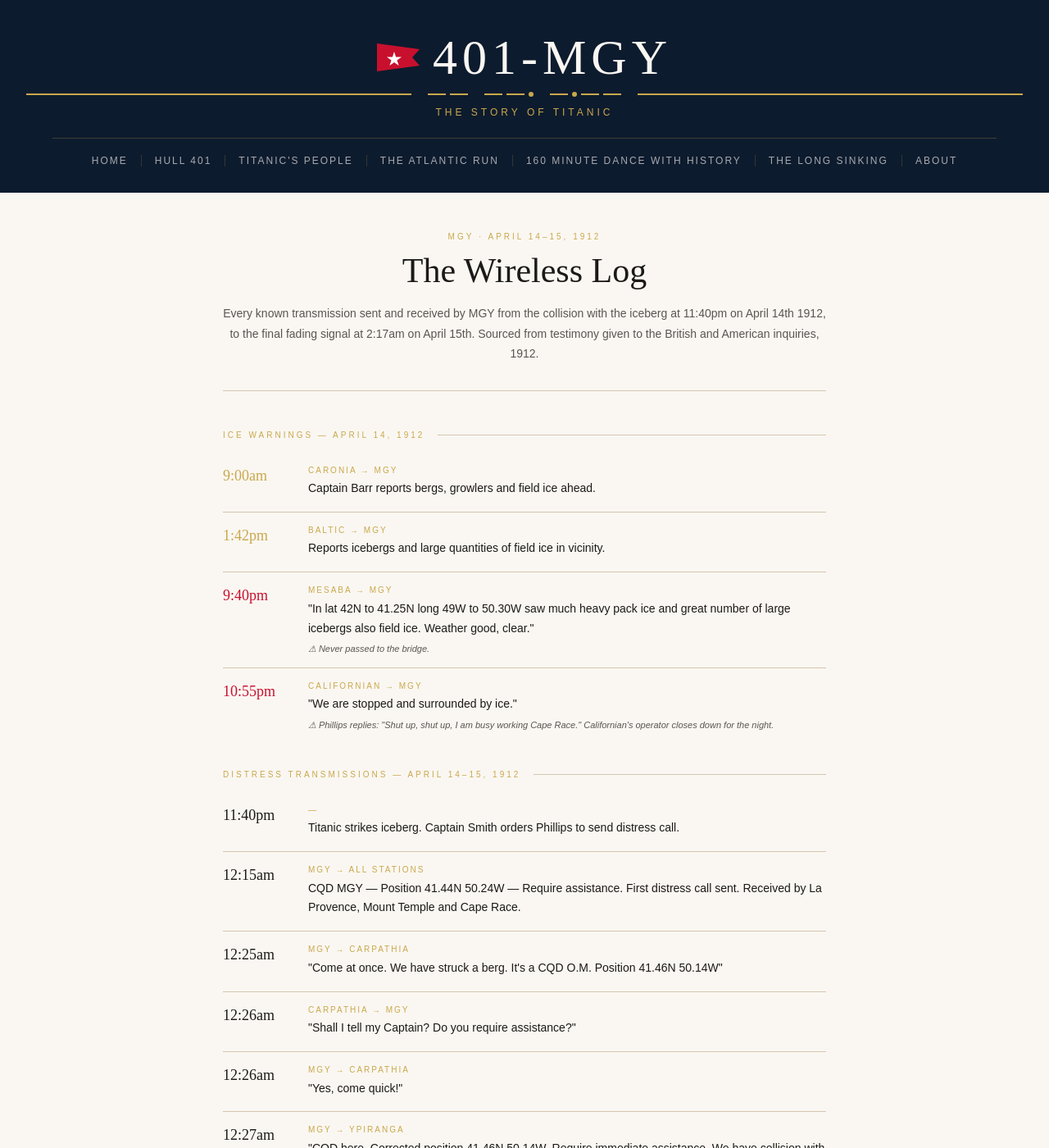
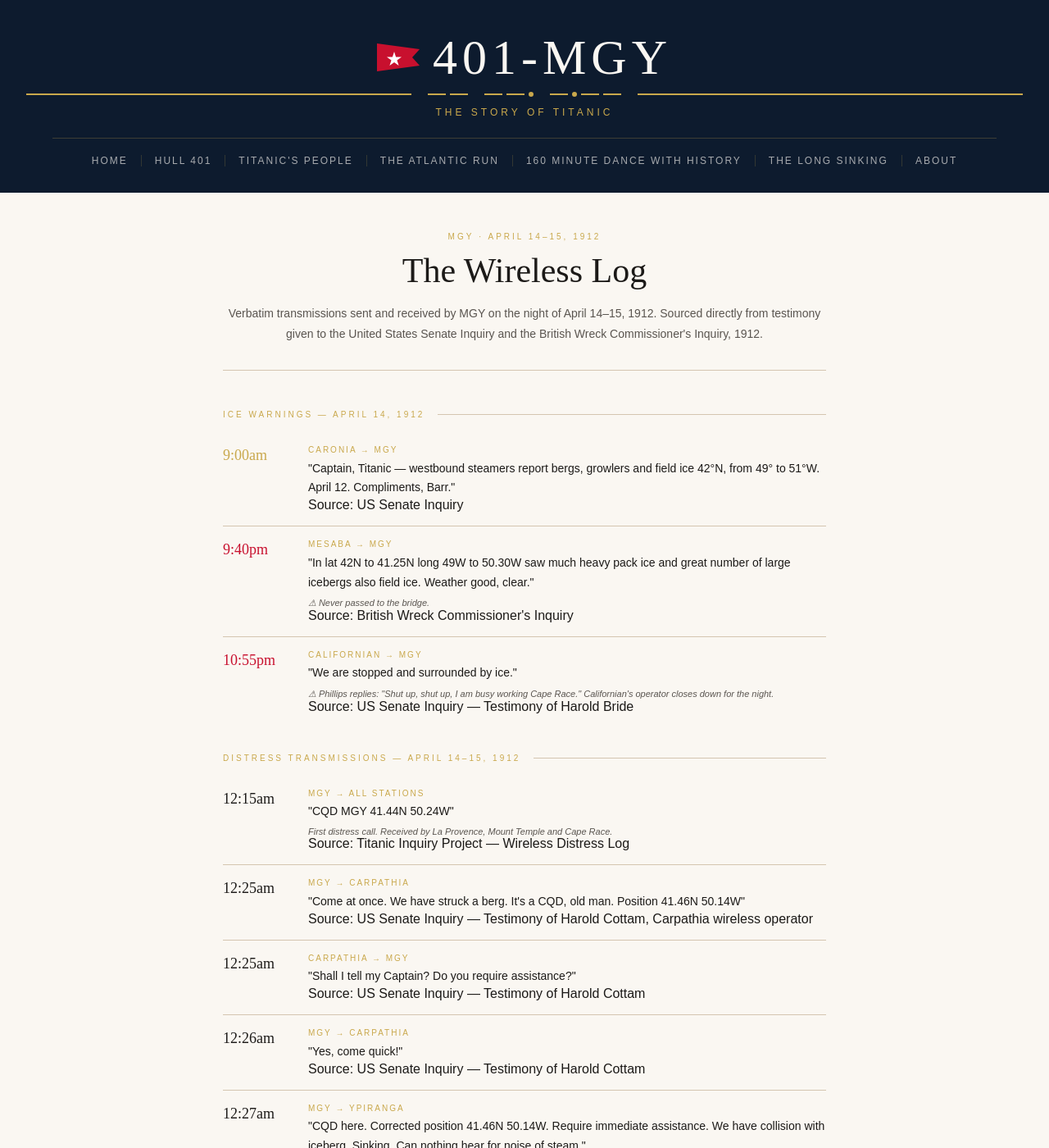
Before and after one commit to rodney1710/401MGY, a Jekyll site: the page built from wireless-log.md, in a window 1280 px wide and 1400 px high. Shown: the whole window at 82% size. Built offline with Jekyll 4.4.1, drawn with Linux system fonts in a browser that asks for light colours; a style sheet for code colours, icons or effects is not loaded; some of the changed text lies outside the part shown.

Commit message:
Update wireless.html

```diff
--- a/_layouts/wireless.html
+++ b/_layouts/wireless.html
@@ -52,7 +52,7 @@
     <div class="wireless-header">
       <p class="wireless-label">MGY · April 14–15, 1912</p>
       <h1 class="wireless-title">The Wireless Log</h1>
-      <p class="wireless-intro">Every known transmission sent and received by MGY from the collision with the iceberg at 11:40pm on April 14th 1912, to the final fading signal at 2:17am on April 15th. Sourced from testimony given to the British and American inquiries, 1912.</p>
+      <p class="wireless-intro">Verbatim transmissions sent and received by MGY on the night of April 14–15, 1912. Sourced directly from testimony given to the United States Senate Inquiry and the British Wreck Commissioner's Inquiry, 1912.</p>
     </div>
 
     <div class="wireless-section-header">Ice Warnings — April 14, 1912</div>
@@ -63,15 +63,8 @@
         <div class="tx-time">9:00am</div>
         <div class="tx-content">
           <div class="tx-route">Caronia → MGY</div>
-          <div class="tx-text">Captain Barr reports bergs, growlers and field ice ahead.</div>
-        </div>
-      </div>
-
-      <div class="transmission warning">
-        <div class="tx-time">1:42pm</div>
-        <div class="tx-content">
-          <div class="tx-route">Baltic → MGY</div>
-          <div class="tx-text">Reports icebergs and large quantities of field ice in vicinity.</div>
+          <div class="tx-text">"Captain, Titanic — westbound steamers report bergs, growlers and field ice 42°N, from 49° to 51°W. April 12. Compliments, Barr."</div>
+          <div class="tx-source">Source: US Senate Inquiry</div>
         </div>
       </div>
 
@@ -81,6 +74,7 @@
           <div class="tx-route">Mesaba → MGY</div>
           <div class="tx-text">"In lat 42N to 41.25N long 49W to 50.30W saw much heavy pack ice and great number of large icebergs also field ice. Weather good, clear."</div>
           <div class="tx-note">⚠ Never passed to the bridge.</div>
+          <div class="tx-source">Source: British Wreck Commissioner's Inquiry</div>
         </div>
       </div>
 
@@ -90,6 +84,7 @@
           <div class="tx-route">Californian → MGY</div>
           <div class="tx-text">"We are stopped and surrounded by ice."</div>
           <div class="tx-note">⚠ Phillips replies: "Shut up, shut up, I am busy working Cape Race." Californian's operator closes down for the night.</div>
+          <div class="tx-source">Source: US Senate Inquiry — Testimony of Harold Bride</div>
         </div>
       </div>
 
@@ -100,23 +95,12 @@
     <div class="wireless-log">
 
       <div class="transmission distress">
-        <div class="tx-time">11:40pm</div>
-        <div class="tx-content">
-          <div class="tx-route">—</div>
-          <div class="tx-text">Titanic strikes iceberg. Captain Smith orders Phillips to send distress call.</div>
-        </div>
-      </div>
-
-      <div class="transmission distress">
         <div class="tx-time">12:15am</div>
         <div class="tx-content">
           <div class="tx-route">MGY → All stations</div>
-          <div class="tx-text">CQD MGY — Position 41.44N 50.24W — Require assistance. First distress call sent. Received by La Provence, Mount Temple and Cape Race.</div>
-          {% if page.audio_0015 %}
-          <audio controls class="tx-audio">
-            <source src="{{ page.audio_0015 | relative_url }}" type="audio/mpeg">
-          </audio>
-          {% endif %}
+          <div class="tx-text">"CQD MGY 41.44N 50.24W"</div>
+          <div class="tx-note">First distress call. Received by La Provence, Mount Temple and Cape Race.</div>
+          <div class="tx-source">Source: Titanic Inquiry Project — Wireless Distress Log</div>
         </div>
       </div>
 
@@ -124,15 +108,17 @@
         <div class="tx-time">12:25am</div>
         <div class="tx-content">
           <div class="tx-route">MGY → Carpathia</div>
-          <div class="tx-text">"Come at once. We have struck a berg. It's a CQD O.M. Position 41.46N 50.14W"</div>
+          <div class="tx-text">"Come at once. We have struck a berg. It's a CQD, old man. Position 41.46N 50.14W"</div>
+          <div class="tx-source">Source: US Senate Inquiry — Testimony of Harold Cottam, Carpathia wireless operator</div>
         </div>
       </div>
 
       <div class="transmission distress">
-        <div class="tx-time">12:26am</div>
+        <div class="tx-time">12:25am</div>
         <div class="tx-content">
           <div class="tx-route">Carpathia → MGY</div>
           <div class="tx-text">"Shall I tell my Captain? Do you require assistance?"</div>
+          <div class="tx-source">Source: US Senate Inquiry — Testimony of Harold Cottam</div>
         </div>
       </div>
 
@@ -141,6 +127,7 @@
         <div class="tx-content">
           <div class="tx-route">MGY → Carpathia</div>
           <div class="tx-text">"Yes, come quick!"</div>
+          <div class="tx-source">Source: US Senate Inquiry — Testimony of Harold Cottam</div>
         </div>
       </div>
 
@@ -148,15 +135,9 @@
         <div class="tx-time">12:27am</div>
         <div class="tx-content">
           <div class="tx-route">MGY → Ypiranga</div>
-          <div class="tx-text">"CQD here. Corrected position 41.46N 50.14W. Require immediate assistance. We have collision with iceberg. Sinking. Can nothing hear for noise of steam." Sent 15–20 times.</div>
-        </div>
-      </div>
-
-      <div class="transmission distress">
-        <div class="tx-time">12:30am</div>
-        <div class="tx-content">
-          <div class="tx-route">MGY → Frankfurt</div>
-          <div class="tx-text">"Tell your Captain to come to our help. We are on the ice."</div>
+          <div class="tx-text">"CQD here. Corrected position 41.46N 50.14W. Require immediate assistance. We have collision with iceberg. Sinking. Can nothing hear for noise of steam."</div>
+          <div class="tx-note">Sent 15–20 times.</div>
+          <div class="tx-source">Source: Titanic Inquiry Project — Wireless Distress Log</div>
         </div>
       </div>
 
@@ -165,6 +146,7 @@
         <div class="tx-content">
           <div class="tx-route">Frankfurt → MGY</div>
           <div class="tx-text">"What is the matter with u?"</div>
+          <div class="tx-source">Source: US Senate Inquiry — Testimony of Harold Bride</div>
         </div>
       </div>
 
@@ -173,6 +155,7 @@
         <div class="tx-content">
           <div class="tx-route">MGY → Frankfurt</div>
           <div class="tx-text">"We have collision with iceberg. Sinking. Please tell Captain to come."</div>
+          <div class="tx-source">Source: US Senate Inquiry — Testimony of Harold Bride</div>
         </div>
       </div>
 
@@ -181,14 +164,7 @@
         <div class="tx-content">
           <div class="tx-route">MGY → Carpathia</div>
           <div class="tx-text">"SOS Titanic sinking by the head. We are about all down. Sinking."</div>
-        </div>
-      </div>
-
-      <div class="transmission distress">
-        <div class="tx-time">12:45am</div>
-        <div class="tx-content">
-          <div class="tx-route">MGY → Olympic</div>
-          <div class="tx-text">SOS — First use of SOS by Titanic. Bride jokingly suggests to Phillips it may be his last chance to use the new international distress signal.</div>
+          <div class="tx-source">Source: Titanic Inquiry Project — Wireless Distress Log</div>
         </div>
       </div>
 
@@ -197,6 +173,7 @@
         <div class="tx-content">
           <div class="tx-route">MGY → Olympic</div>
           <div class="tx-text">"We have struck an iceberg."</div>
+          <div class="tx-source">Source: Titanic Inquiry Project — Wireless Distress Log</div>
         </div>
       </div>
 
@@ -205,6 +182,7 @@
         <div class="tx-content">
           <div class="tx-route">MGY → Asian</div>
           <div class="tx-text">"Want immediate assistance."</div>
+          <div class="tx-source">Source: Titanic Inquiry Project — Wireless Distress Log</div>
         </div>
       </div>
 
@@ -213,6 +191,7 @@
         <div class="tx-content">
           <div class="tx-route">MGY → Olympic</div>
           <div class="tx-text">"We are in collision with berg. Sinking head down. 41.46N 50.14W. Come soon as possible."</div>
+          <div class="tx-source">Source: Titanic Inquiry Project — Wireless Distress Log</div>
         </div>
       </div>
 
@@ -220,7 +199,9 @@
         <div class="tx-time">1:10am</div>
         <div class="tx-content">
           <div class="tx-route">MGY → Olympic</div>
-          <div class="tx-text">Captain Smith: "Get your boats ready. What is your position?"</div>
+          <div class="tx-text">"Get your boats ready. What is your position?"</div>
+          <div class="tx-note">Message relayed on Captain Smith's instruction.</div>
+          <div class="tx-source">Source: Titanic Inquiry Project — Wireless Distress Log</div>
         </div>
       </div>
 
@@ -229,6 +210,7 @@
         <div class="tx-content">
           <div class="tx-route">MGY → Olympic</div>
           <div class="tx-text">"We are putting the women off in the boats."</div>
+          <div class="tx-source">Source: Titanic Inquiry Project — Wireless Distress Log</div>
         </div>
       </div>
 
@@ -237,6 +219,7 @@
         <div class="tx-content">
           <div class="tx-route">MGY → Olympic</div>
           <div class="tx-text">"We are putting passengers off in small boats."</div>
+          <div class="tx-source">Source: Titanic Inquiry Project — Wireless Distress Log</div>
         </div>
       </div>
 
@@ -244,7 +227,9 @@
         <div class="tx-time">1:35am</div>
         <div class="tx-content">
           <div class="tx-route">MGY → Olympic</div>
-          <div class="tx-text">Weather report: "Clear and calm."</div>
+          <div class="tx-text">"Clear and calm."</div>
+          <div class="tx-note">Weather report requested by Olympic.</div>
+          <div class="tx-source">Source: Titanic Inquiry Project — Wireless Distress Log</div>
         </div>
       </div>
 
@@ -253,6 +238,7 @@
         <div class="tx-content">
           <div class="tx-route">MGY → Baltic</div>
           <div class="tx-text">"Engine room getting flooded."</div>
+          <div class="tx-source">Source: Titanic Inquiry Project — Wireless Distress Log</div>
         </div>
       </div>
 
@@ -261,23 +247,8 @@
         <div class="tx-content">
           <div class="tx-route">MGY → Carpathia</div>
           <div class="tx-text">"Engine-room full up to boilers."</div>
-          <div class="tx-note">Last signals heard by Carpathia.</div>
-        </div>
-      </div>
-
-      <div class="transmission distress final">
-        <div class="tx-time">2:00am</div>
-        <div class="tx-content">
-          <div class="tx-route">MGY → All</div>
-          <div class="tx-text">Virginian hears Titanic calling very faintly. Power greatly reduced.</div>
-        </div>
-      </div>
-
-      <div class="transmission distress final">
-        <div class="tx-time">2:10am</div>
-        <div class="tx-content">
-          <div class="tx-route">MGY → All</div>
-          <div class="tx-text">Virginian hears two V's signalled faintly. Probably adjusting spark.</div>
+          <div class="tx-note">Last signals received by Carpathia.</div>
+          <div class="tx-source">Source: US Senate Inquiry — Testimony of Harold Cottam</div>
         </div>
       </div>
 
@@ -287,6 +258,7 @@
           <div class="tx-route">MGY → All</div>
           <div class="tx-text">Virginian hears Titanic call CQ. Signals end very abruptly as power suddenly switched off. Spark blurred and ragged. No further response from MGY.</div>
           <div class="tx-note">Final transmission from MGY.</div>
+          <div class="tx-source">Source: British Wreck Commissioner's Inquiry — Testimony of Virginian wireless operator</div>
         </div>
       </div>
 
@@ -301,7 +273,7 @@
     </div>
 
     <div class="wireless-source">
-      Source: Titanic Inquiry Project, compiled by Rob Ottmers. British and American Inquiry transcripts, 1912.
+      Sources: United States Senate Inquiry, 1912 · British Wreck Commissioner's Inquiry, 1912 · Titanic Inquiry Project (titanicinquiry.org)
     </div>
 
   </main>
```
